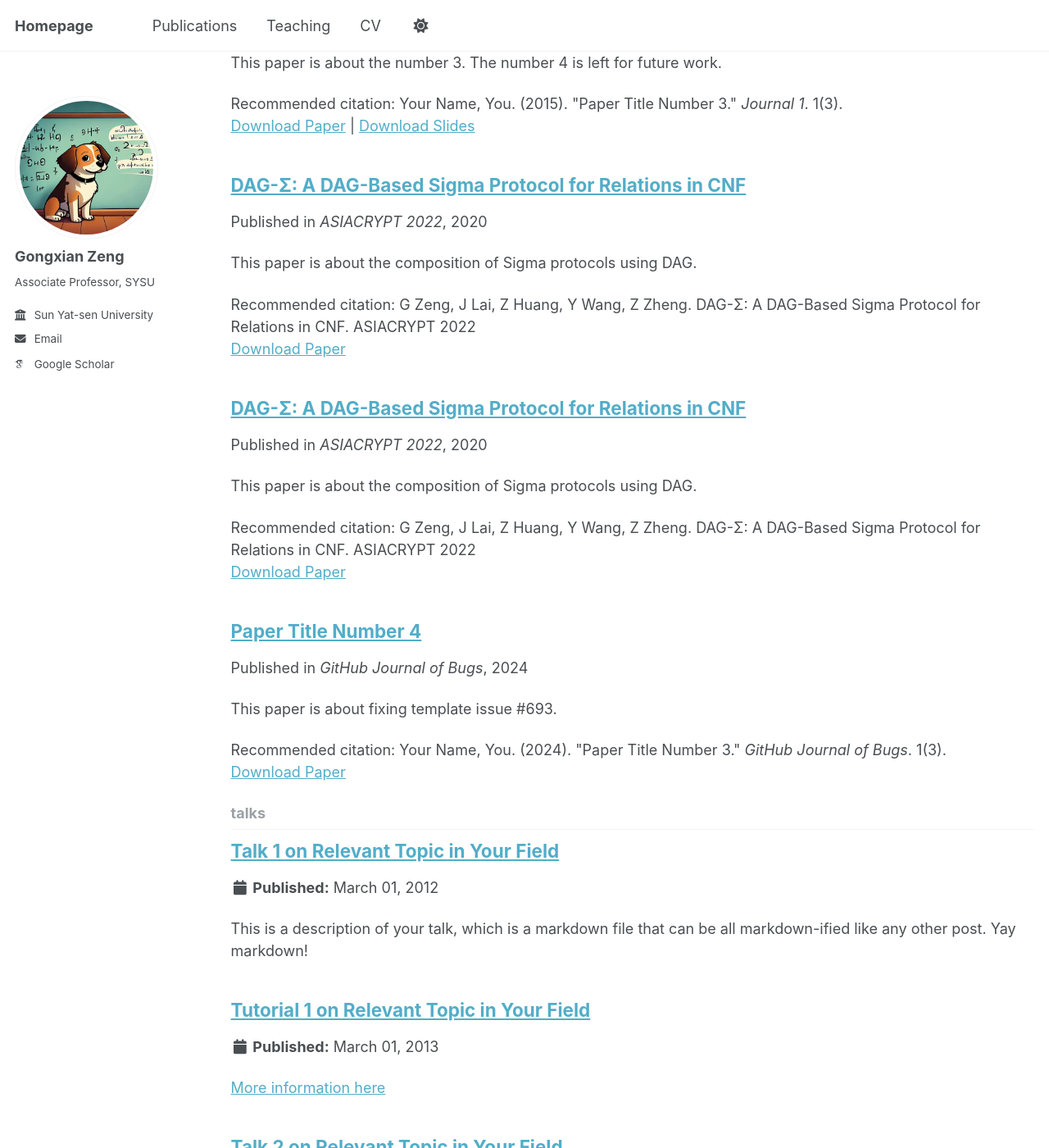
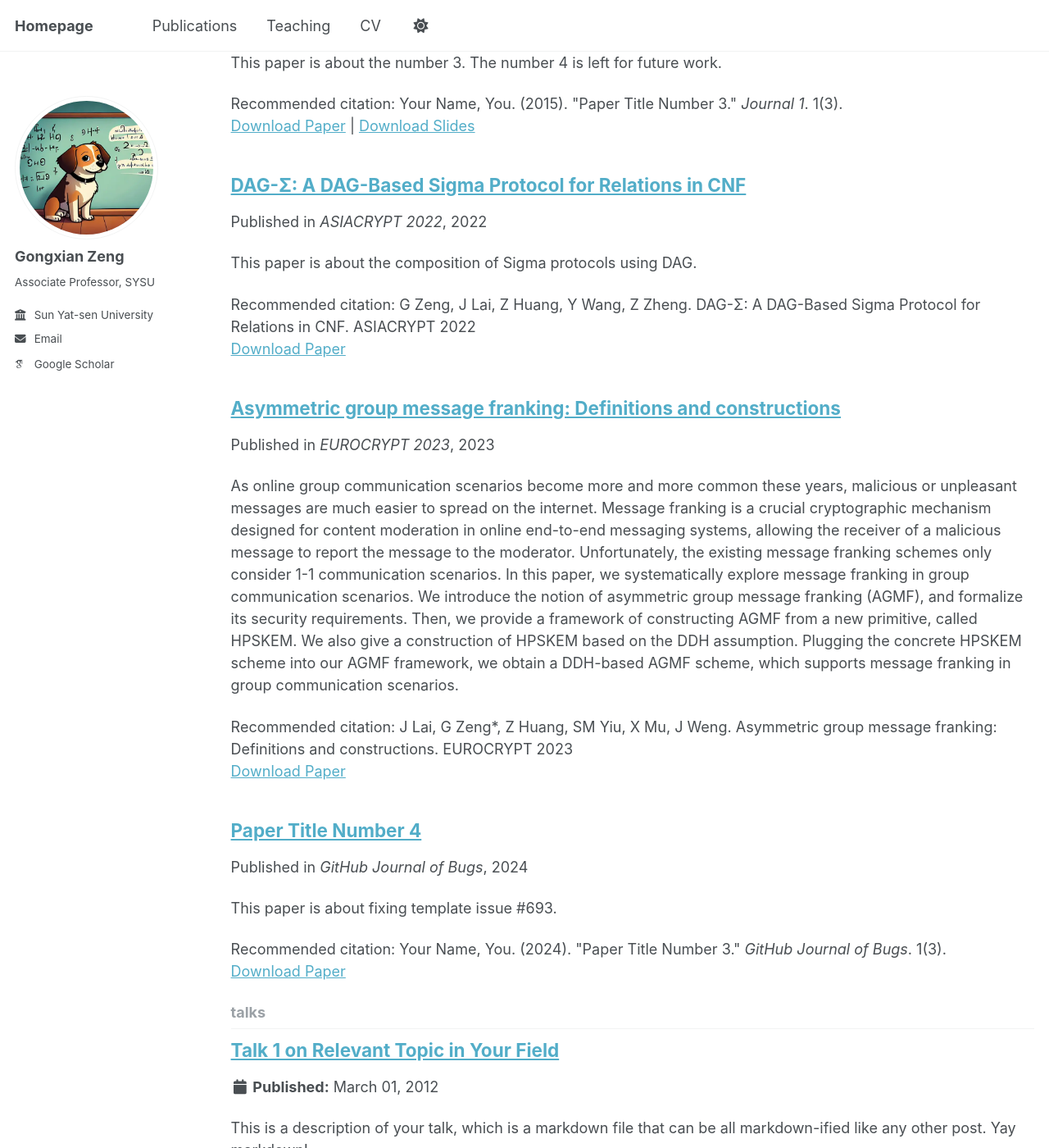
Before and after one commit to naxizgx/naxizgx.github.io, a Jekyll site: the page built from _pages/collection-archive.html, in a window 1280 px wide and 1400 px high, scrolled down 1431 px. Shown: the whole window at 82% size. Built offline with Jekyll 4.4.1, drawn with Linux system fonts in a browser that asks for light colours; some web fonts are replaced.

```diff
--- a/_publications/2022-12-paper-DAG.md
+++ b/_publications/2022-12-paper-DAG.md
@@ -4,9 +4,9 @@ collection: publications
 category: conference
 permalink: /publication/2022-12-paper-DAG
 excerpt: 'This paper is about the composition of Sigma protocols using DAG.'
-date: 2020-12-05
+date: 2022-12-05
 venue: 'ASIACRYPT 2022'
-paperurl: '[http://academicpages.github.io/files/paper1.pdf](https://eprint.iacr.org/2022/1569.pdf)'
+paperurl: '[PDF](https://eprint.iacr.org/2022/1569.pdf)'
 citation: 'G Zeng, J Lai, Z Huang, Y Wang, Z Zheng. DAG-Σ: A DAG-Based Sigma Protocol for Relations in CNF. ASIACRYPT 2022'
 ---
 The contents above will be part of a list of publications, if the user clicks the link for the publication than the contents of section will be rendered as a full page, allowing you to provide more information about the paper for the reader. When publications are displayed as a single page, the contents of the above "citation" field will automatically be included below this section in a smaller font.
--- /dev/null
+++ b/_publications/2023-04-paper-AGMF.md
@@ -0,0 +1,20 @@
+---
+title: "Asymmetric group message franking: Definitions and constructions"
+collection: publications
+category: conference
+permalink: /publication/2023-04-paper-DAG
+excerpt: 'As online group communication scenarios become more and more common these years,  malicious or unpleasant messages are much easier to spread on the internet. Message franking is a crucial cryptographic mechanism designed for content moderation in online end-to-end messaging systems, allowing the receiver of a malicious message to report the message to the moderator. Unfortunately, the existing message franking schemes  only consider  1-1 communication scenarios.
+
+	In this paper, we systematically explore message franking in group communication scenarios. We introduce the notion of asymmetric group message franking (AGMF), and formalize its  security requirements. Then, we provide a framework of constructing AGMF from a new primitive, called HPSKEM. We also give a construction of HPSKEM based on the DDH assumption. Plugging the concrete  HPSKEM scheme  into our AGMF framework, we obtain a DDH-based AGMF scheme, which supports message franking in group communication scenarios.'
+date: 2023-04-16
+venue: 'EUROCRYPT 2023'
+
+paperurl: '[PDF](https://eprint.iacr.org/2023/332.pdf)'
+citation: 'J Lai, G Zeng*, Z Huang, SM Yiu, X Mu, J Weng. Asymmetric group message franking: Definitions and constructions. EUROCRYPT 2023'
+---
+The contents above will be part of a list of publications, if the user clicks the link for the publication than the contents of section will be rendered as a full page, allowing you to provide more information about the paper for the reader. When publications are displayed as a single page, the contents of the above "citation" field will automatically be included below this section in a smaller font.
+
+slidesurl: 'http://academicpages.github.io/files/slides1.pdf'
+paperurl: 'http://academicpages.github.io/files/paper1.pdf'
+bibtexurl: 'http://academicpages.github.io/files/bibtex1.bib'
+citation: 'Your Name, You. (2009). &quot;Paper Title Number 1.&quot; <i>Journal 1</i>. 1(1).'
--- a/_publications/2023-05-paper-AGMF.md
+++ /dev/null
@@ -1,17 +0,0 @@
----
-title: "DAG-Σ: A DAG-Based Sigma Protocol for Relations in CNF"
-collection: publications
-category: conference
-permalink: /publication/2022-12-paper-DAG
-excerpt: 'This paper is about the composition of Sigma protocols using DAG.'
-date: 2020-12-05
-venue: 'ASIACRYPT 2022'
-paperurl: '[http://academicpages.github.io/files/paper1.pdf](https://eprint.iacr.org/2022/1569.pdf)'
-citation: 'G Zeng, J Lai, Z Huang, Y Wang, Z Zheng. DAG-Σ: A DAG-Based Sigma Protocol for Relations in CNF. ASIACRYPT 2022'
----
-The contents above will be part of a list of publications, if the user clicks the link for the publication than the contents of section will be rendered as a full page, allowing you to provide more information about the paper for the reader. When publications are displayed as a single page, the contents of the above "citation" field will automatically be included below this section in a smaller font.
-
-slidesurl: 'http://academicpages.github.io/files/slides1.pdf'
-paperurl: 'http://academicpages.github.io/files/paper1.pdf'
-bibtexurl: 'http://academicpages.github.io/files/bibtex1.bib'
-citation: 'Your Name, You. (2009). &quot;Paper Title Number 1.&quot; <i>Journal 1</i>. 1(1).'
```
